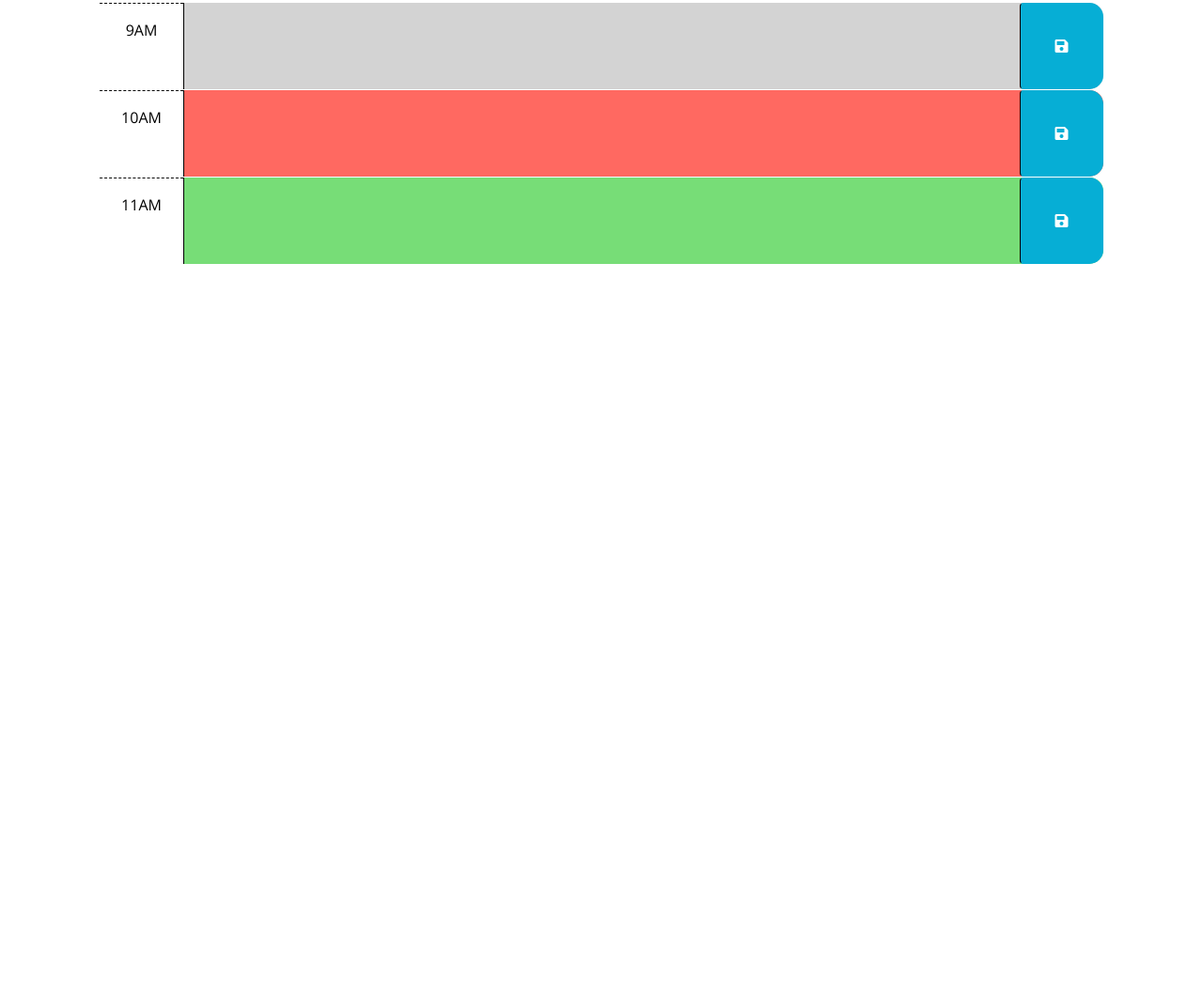
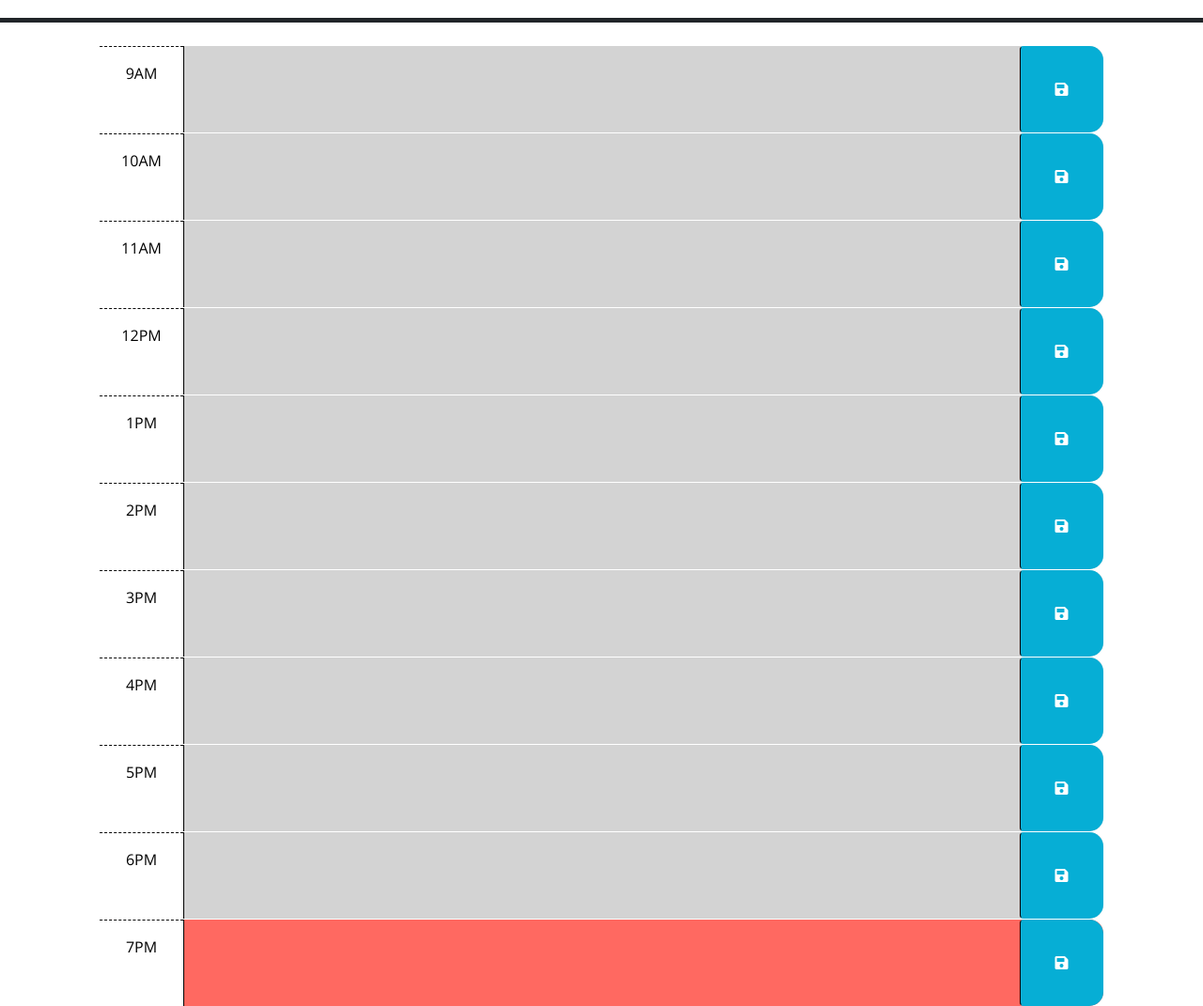
Before and after one commit to dianabee16/5_workday_scheduler, a plain HTML site: page index.html in a window 1280 px wide. Shown: the part 254-1325 px from the top of the page at 94% size. Before the commit the page ends 800 px from the top, so only its background shows below. Drawn offline with nearby package versions, Linux system fonts and the light colour scheme.

Commit message:
added event listener & time-block

```diff
--- a/index.html
+++ b/index.html
@@ -40,27 +40,91 @@
         -->
 
       <!-- Example of a past time block. The "past" class adds a gray background color. -->
-      <div id="hour-9" class="row time-block past">
+      <div id="hour-9" class="row time-block">
         <div class="col-2 col-md-1 hour text-center py-3">9AM</div>
-        <textarea class="col-8 col-md-10 description" rows="3"> </textarea>
+        <textarea class="col-8 col-md-10 description" rows="3"></textarea>
         <button class="btn saveBtn col-2 col-md-1" aria-label="save">
           <i class="fas fa-save" aria-hidden="true"></i>
         </button>
       </div>
 
       <!-- Example of a a present time block. The "present" class adds a red background color. -->
-      <div id="hour-10" class="row time-block present">
+      <div id="hour-10" class="row time-block">
         <div class="col-2 col-md-1 hour text-center py-3">10AM</div>
-        <textarea class="col-8 col-md-10 description" rows="3"> </textarea>
+        <textarea class="col-8 col-md-10 description" rows="3"></textarea>
         <button class="btn saveBtn col-2 col-md-1" aria-label="save">
           <i class="fas fa-save" aria-hidden="true"></i>
         </button>
       </div>
 
       <!-- Example of a future time block. The "future" class adds a green background color. -->
-      <div id="hour-11" class="row time-block future">
+      <div id="hour-11" class="row time-block">
         <div class="col-2 col-md-1 hour text-center py-3">11AM</div>
-        <textarea class="col-8 col-md-10 description" rows="3"> </textarea>
+        <textarea class="col-8 col-md-10 description" rows="3"></textarea>
+        <button class="btn saveBtn col-2 col-md-1" aria-label="save">
+          <i class="fas fa-save" aria-hidden="true"></i>
+        </button>
+      </div>
+
+      <div id="hour-12" class="row time-block">
+        <div class="col-2 col-md-1 hour text-center py-3">12PM</div>
+        <textarea class="col-8 col-md-10 description" rows="3"></textarea>
+        <button class="btn saveBtn col-2 col-md-1" aria-label="save">
+          <i class="fas fa-save" aria-hidden="true"></i>
+        </button>
+      </div>
+
+      <div id="hour-13" class="row time-block">
+        <div class="col-2 col-md-1 hour text-center py-3">1PM</div>
+        <textarea class="col-8 col-md-10 description" rows="3"></textarea>
+        <button class="btn saveBtn col-2 col-md-1" aria-label="save">
+          <i class="fas fa-save" aria-hidden="true"></i>
+        </button>
+      </div>
+
+      <div id="hour-14" class="row time-block">
+        <div class="col-2 col-md-1 hour text-center py-3">2PM</div>
+        <textarea class="col-8 col-md-10 description" rows="3"></textarea>
+        <button class="btn saveBtn col-2 col-md-1" aria-label="save">
+          <i class="fas fa-save" aria-hidden="true"></i>
+        </button>
+      </div>
+
+      <div id="hour-15" class="row time-block">
+        <div class="col-2 col-md-1 hour text-center py-3">3PM</div>
+        <textarea class="col-8 col-md-10 description" rows="3"></textarea>
+        <button class="btn saveBtn col-2 col-md-1" aria-label="save">
+          <i class="fas fa-save" aria-hidden="true"></i>
+        </button>
+      </div>
+
+      <div id="hour-16" class="row time-block">
+        <div class="col-2 col-md-1 hour text-center py-3">4PM</div>
+        <textarea class="col-8 col-md-10 description" rows="3"></textarea>
+        <button class="btn saveBtn col-2 col-md-1" aria-label="save">
+          <i class="fas fa-save" aria-hidden="true"></i>
+        </button>
+      </div>
+
+      <div id="hour-17" class="row time-block">
+        <div class="col-2 col-md-1 hour text-center py-3">5PM</div>
+        <textarea class="col-8 col-md-10 description" rows="3"></textarea>
+        <button class="btn saveBtn col-2 col-md-1" aria-label="save">
+          <i class="fas fa-save" aria-hidden="true"></i>
+        </button>
+      </div>
+
+      <div id="hour-18" class="row time-block">
+        <div class="col-2 col-md-1 hour text-center py-3">6PM</div>
+        <textarea class="col-8 col-md-10 description" rows="3"></textarea>
+        <button class="btn saveBtn col-2 col-md-1" aria-label="save">
+          <i class="fas fa-save" aria-hidden="true"></i>
+        </button>
+      </div>
+
+      <div id="hour-19" class="row time-block">
+        <div class="col-2 col-md-1 hour text-center py-3">7PM</div>
+        <textarea class="col-8 col-md-10 description" rows="3"></textarea>
         <button class="btn saveBtn col-2 col-md-1" aria-label="save">
           <i class="fas fa-save" aria-hidden="true"></i>
         </button>
--- a/script.js
+++ b/script.js
@@ -1,23 +1,99 @@
 // Wrap all code that interacts with the DOM in a call to jQuery to ensure that
 // the code isn't run until the browser has finished rendering all the elements
 // in the html.
-$(function () {
+
+$(document).ready(function () {
+
+  var allHours = $(".time-block");
+  var currentTime = dayjs().format('H');
+
   // TODO: Add a listener for click events on the save button. This code should
   // use the id in the containing time-block as a key to save the user input in
   // local storage. HINT: What does `this` reference in the click listener
   // function? How can DOM traversal be used to get the "hour-x" id of the
   // time-block containing the button that was clicked? How might the id be
   // useful when saving the description in local storage?
-  //
+
+  $(".saveBtn").on("click", function() {
+    // console.log("saveBtn")
+    var userInput = $(this).siblings(".description").val()
+    console.log(userInput)
+    var id = $(this).parent().attr("id")
+    localStorage.setItem(id, userInput);
+  });
+
   // TODO: Add code to apply the past, present, or future class to each time
   // block by comparing the id to the current hour. HINTS: How can the id
   // attribute of each time-block be used to conditionally add or remove the
   // past, present, and future classes? How can Day.js be used to get the
   // current hour in 24-hour time?
-  //
+
+  for (var i = 0; i < allHours.length; i++){
+
+    var currentTimeElement = $(allHours[i])
+    console.log(currentTime)
+    console.log(currentTimeElement)
+    var currentTimeBlock = parseInt($(allHours[i]).attr("id").split("-")[1])
+    console.log(currentTimeBlock)
+
+    if (currentTimeBlock < currentTime) {
+      currentTimeElement.addClass("past")
+      currentTimeElement.removeClass("present")
+      currentTimeElement.removeClass("future")
+
+    } else if (currentTimeBlock > currentTime) {
+      currentTimeElement.addClass("future")
+      currentTimeElement.removeClass("present")
+      currentTimeElement.removeClass("past")
+
+    } else if (currentTimeBlock == currentTime) {
+      currentTimeElement.addClass("present")
+      currentTimeElement.removeClass("past")
+      currentTimeElement.removeClass("future")
+    }
+}
+
+//   $(document).ready(function(){
+//     var currentHour = dayjs().format("H");
+
+//     $(".row time-block").each(function() {
+//       var hourEl = $(this).attr('id');
+//     if (parseInt(hourEl) < currentHour) {
+//       $(this).addClass("past").removeClass("present future");
+
+//     } else if (parseInt(hourEl) === currentHour) {
+//       $(this).addClass("present").removeClass("past future");
+
+//     } else {
+//       $(this).addClass("future").removeClass("past present");
+//     };
+//   });
+// });
+
   // TODO: Add code to get any user input that was saved in localStorage and set
   // the values of the corresponding textarea elements. HINT: How can the id
   // attribute of each time-block be used to do this?
-  //
+
+  // $(document).ready(function(){
+  //   $(".row time-block").each(function(){
+  //     var hourEl = $(this).attr('id');
+  //     var userInput = localStorage.getItem(hourEl);
+  //     $(this).find(".row time-block").val(userInput);
+  //   });
+  // });
+
+
+
+// }
+// if (localStorage.getItem("#hour-5") !== null) {
+//   $("#hour-5").siblings("textarea").text(localStorage.getItem("#hour-5"));
+// }
+
+
   // TODO: Add code to display the current date in the header of the page.
+
+ $(document).ready(function(){
+  var currentDay = dayjs().format("MMMM D, YYYY, h:mm a");
+  $("#currentDay").text(currentDay);
+})
 });
```
